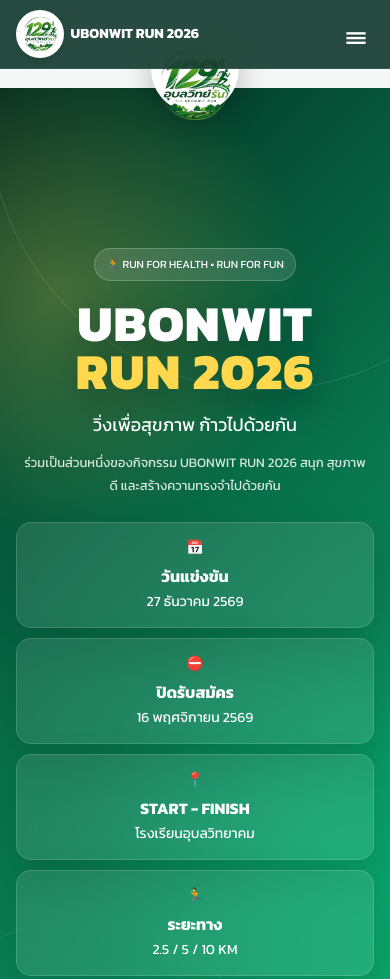
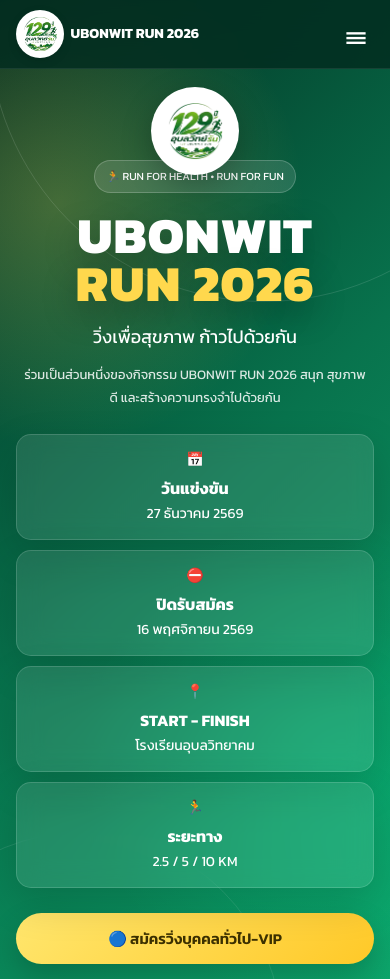
Before and after one commit to Nanthawat07/ubonwit-run-2026, a plain HTML site: page index.html in a window 390 px wide. Shown: the top 979 px of the page. Drawn offline with nearby package versions, Linux system fonts and the light colour scheme; some packages are replaced by stand-ins of ours; a script that the page names is missing.

Commit message:
Update style.css

```diff
--- a/css/style.css
+++ b/css/style.css
@@ -166,6 +166,46 @@ input {
 
 
 /* =========================================================
+   TOP LOGO
+========================================================= */
+
+.top-logo {
+    position: absolute;
+
+    top: 105px;
+    left: 50%;
+
+    transform: translateX(-50%);
+
+    z-index: 1000;
+
+    width: 130px;
+    height: 130px;
+
+    background: white;
+
+    border-radius: 50%;
+
+    display: flex;
+    align-items: center;
+    justify-content: center;
+
+    box-shadow:
+        0 10px 30px rgba(0,0,0,0.25);
+
+    border:
+        5px solid rgba(255,255,255,0.8);
+}
+
+.top-logo img {
+    width: 95px;
+    height: 95px;
+
+    object-fit: contain;
+}
+
+
+/* =========================================================
    HERO
 ========================================================= */
 
@@ -305,46 +345,6 @@ input {
     opacity: .85;
 
     font-size: 17px;
-}
-
-
-/* =========================================================
-   TOP LOGO
-========================================================= */
-
-.top-logo {
-    position: absolute;
-
-    top: 85px;
-    left: 50%;
-
-    transform: translateX(-50%);
-
-    z-index: 1000;
-
-    width: 130px;
-    height: 130px;
-
-    background: white;
-
-    border-radius: 50%;
-
-    display: flex;
-    align-items: center;
-    justify-content: center;
-
-    box-shadow:
-        0 10px 30px rgba(0,0,0,0.25);
-
-    border:
-        5px solid rgba(255,255,255,0.8);
-}
-
-.top-logo img {
-    width: 95px;
-    height: 95px;
-
-    object-fit: contain;
 }
 
 
@@ -1690,7 +1690,7 @@ details p {
     ----------------------------------------- */
 
     .top-logo {
-        top: 70px;
+        top: 90px;
 
         width: 95px;
         height: 95px;
@@ -2334,7 +2334,7 @@ details p {
     /* TOP LOGO */
 
     .top-logo {
-        top: 67px;
+        top: 87px;
 
         width: 88px;
         height: 88px;
@@ -2434,6 +2434,7 @@ details p {
     }
 
 }
+
 
 .shirt-info {
     display: flex;
@@ -2463,6 +2464,7 @@ details p {
     color: var(--muted);
 }
 
+
 /* ==================================================
 CONTACT SECTION
 ================================================== */
@@ -2571,6 +2573,7 @@ font-size: 17px;
 color: #527267;
 }
 
+
 /* ==================================================
 MOBILE
 ================================================== */
@@ -2602,17 +2605,23 @@ MOBILE
 
 }
 
+
 /* เลื่อนหน้าเว็บแบบนุ่มนวล */
+
 html {
 scroll-behavior: smooth;
 }
 
+
 /* ป้องกันหัวเมนูบังหัวข้อ */
+
 #contact {
 scroll-margin-top: 90px;
 }
 
+
 /* พื้นหลังสีขาวให้โลโก้โรงเรียน */
+
 .logo-img {
 background: #ffffff;
 padding: 6px;
@@ -2622,7 +2631,6 @@ border-radius: 50%;
 object-fit: contain;
 
 box-sizing: border-box;
-
 }
 
 .logo-img {
@@ -2639,74 +2647,4 @@ object-fit: contain;
 box-sizing: border-box;
 
 box-shadow: 0 3px 10px rgba(0, 0, 0, 0.12);
-
-}
-
-.top-logo {
-    padding-top: 35px;
-    padding-bottom: 8px;
-    display: flex;
-    justify-content: center;
-    align-items: center;
-}
-
-.top-logo img {
-    width: 105px;
-    height: 105px;
-    object-fit: contain;
-    display: block;
-}
-@media (max-width: 600px) {
-
-    .top-logo {
-        padding-top: 25px;
-        padding-bottom: 5px;
-    }
-
-    .top-logo img {
-        width: 85px;
-        height: 85px;
-    }
-
-}
-.top-logo {
-    padding-top: 50px;
-    padding-bottom: 8px;
-    display: flex;
-    justify-content: center;
-    align-items: center;
-}
-
-.top-logo img {
-    width: 105px;
-    height: 105px;
-    object-fit: contain;
-    display: block;
-}
-
-@media (max-width: 600px) {
-    .top-logo {
-        padding-top: 35px;
-        padding-bottom: 5px;
-    }
-
-    .top-logo img {
-        width: 85px;
-        height: 85px;
-    }
-}
-
-.top-logo {
-    position: relative;
-    top: 25px;
-    display: flex;
-    justify-content: center;
-    align-items: center;
-}
-
-.top-logo img {
-    width: 105px;
-    height: 105px;
-    object-fit: contain;
-    display: block;
-}
+}
```
